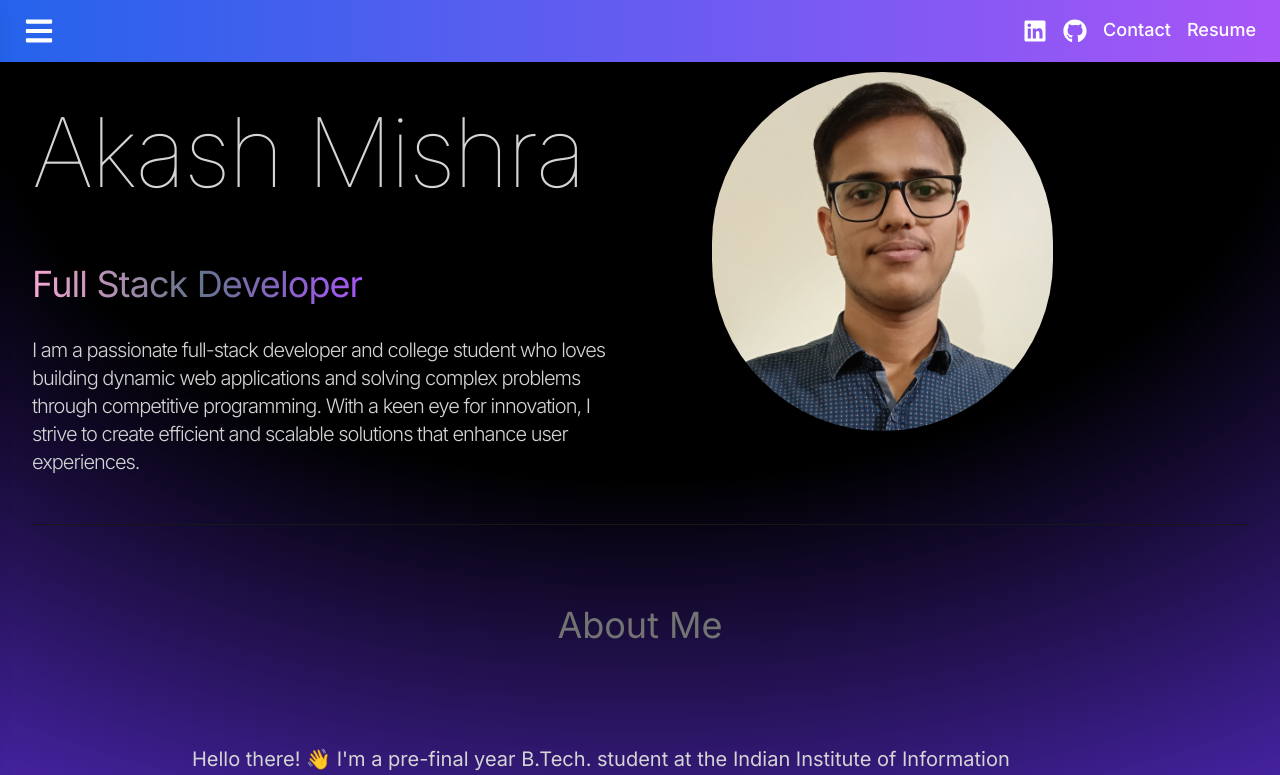
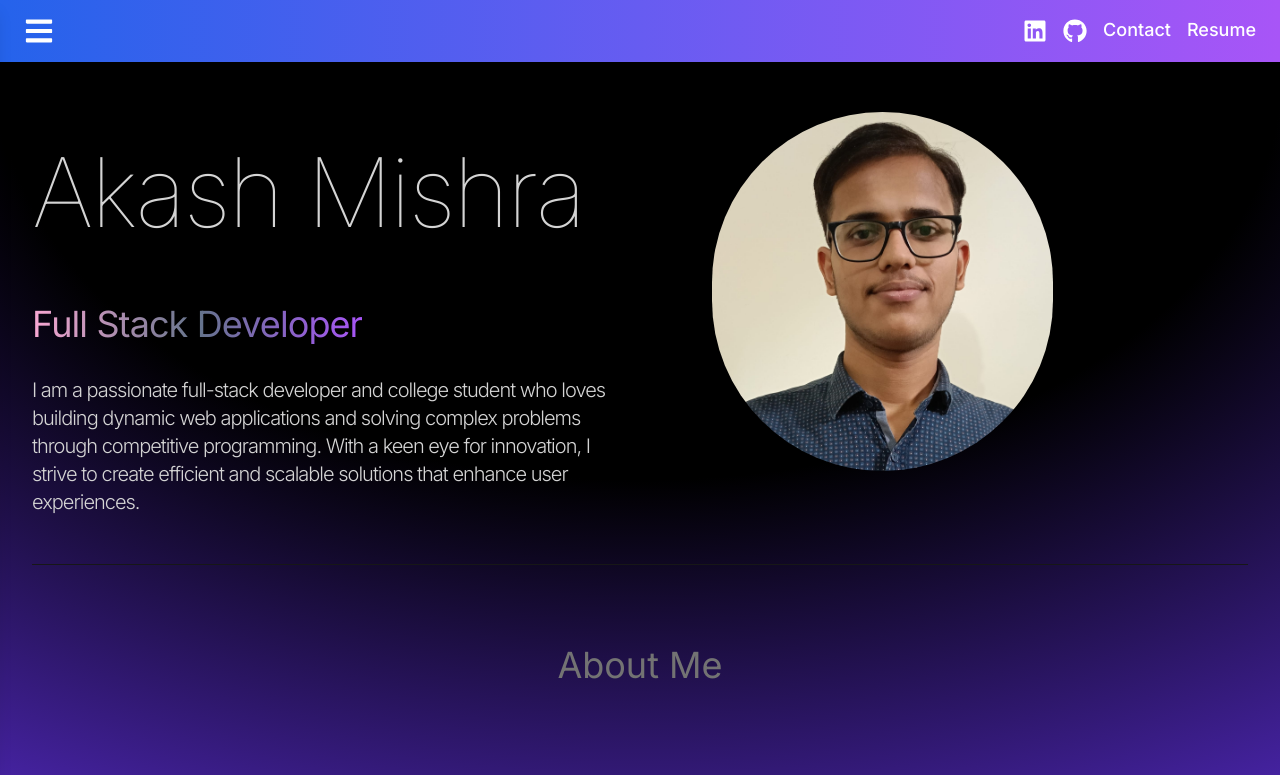
Before and after one commit to Akash290104/Portfolio, a React (Vite) app: page / in a window 1280 px wide. Shown: the top 775 px of the page. Built offline with nearby package versions, Linux system fonts and the light colour scheme.

Commit message:
smallscreen adjustment

```diff
--- a/src/components/Hero.jsx
+++ b/src/components/Hero.jsx
@@ -14,7 +14,7 @@ const container = (delay) => ({
 
 const Hero = () => {
   return (
-    <div className="mt-10 border-b border-neutral-900 pb-4 lg:mb-16 sm:mb-20">
+    <div className="mt-10 border-b border-neutral-900 pb-4 lg:mb-16 sm:mt-20">
       <div className="flex flex-wrap">
         <div className="w-full lg:w-1/2">
           <div className="flex flex-col items-center lg:items-start">
```
